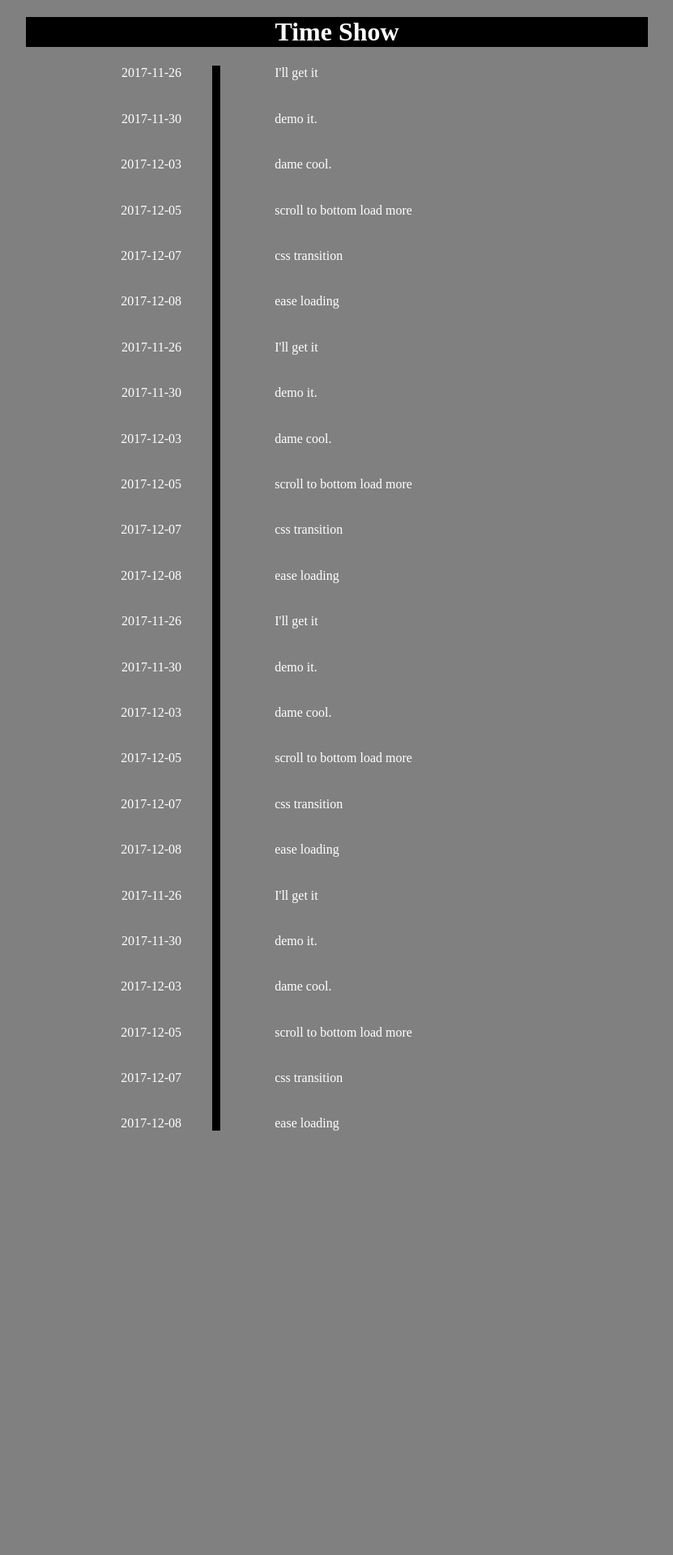
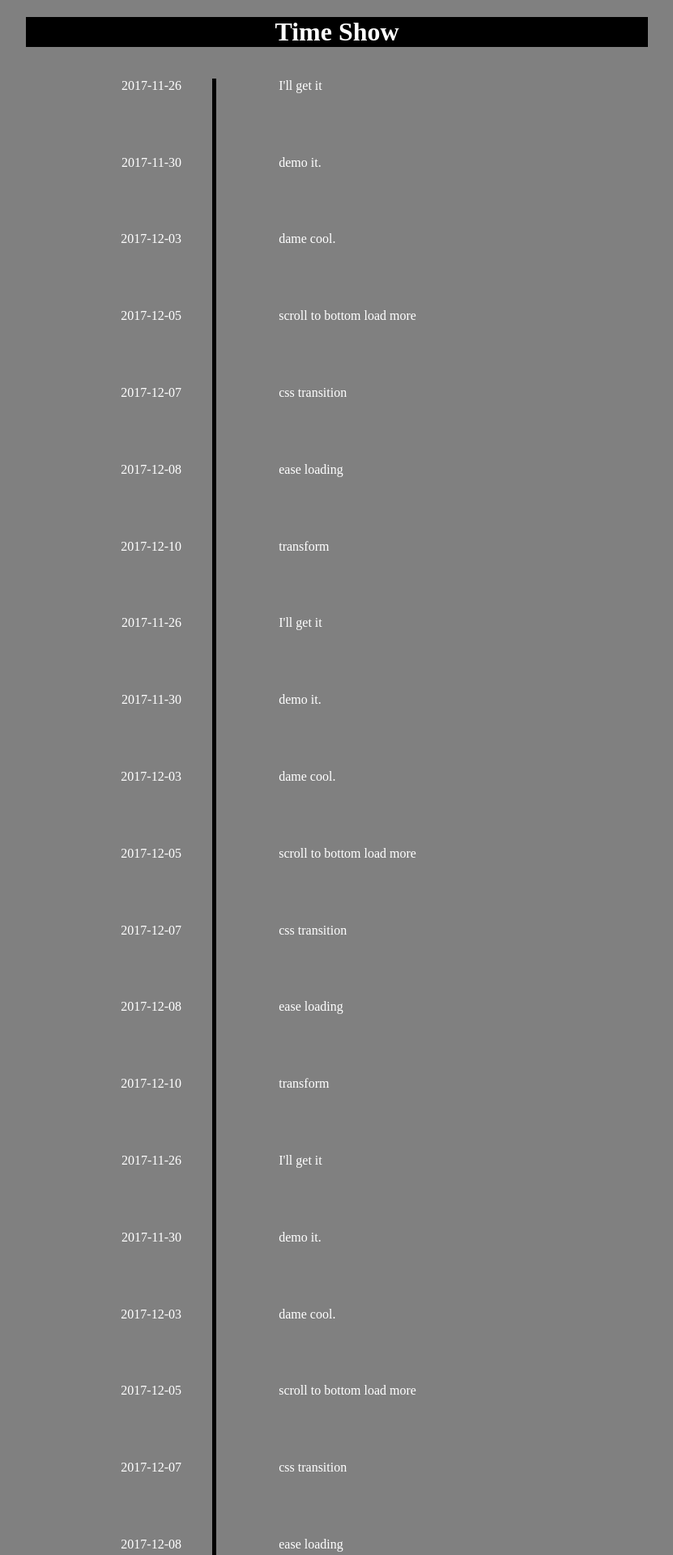
Before and after one commit to an9wer/an9wer.github.io, a Bottle app: page / in a window 1280 px wide. Shown: the top 1920 px of the page at 81% size, without its empty margins (224-1055 px from the left). Before the commit the page ends 1396 px from the top, so only its background shows below. Run offline with Bottle, Linux system fonts and the light colour scheme.

Commit message:
Use transform css to loading data

```diff
--- a/demo.py
+++ b/demo.py
@@ -19,7 +19,8 @@ def load():
             {"datetime": "2017-12-03", "mind": "dame cool."},
             {"datetime": "2017-12-05", "mind": "scroll to bottom load more"},
             {"datetime": "2017-12-07", "mind": "css transition"},
-            {"datetime": "2017-12-08", "mind": "ease loading"}
+            {"datetime": "2017-12-08", "mind": "ease loading"},
+            {"datetime": "2017-12-10", "mind": "transform"},
         ]
     }
 
--- a/static/time-show.css
+++ b/static/time-show.css
@@ -1,6 +1,7 @@
 @keyframes ease-loading {
     from {
         opacity: 0;
+        transform: translateY(50px);
     }
     to {
         opacity: 1;
@@ -13,7 +14,6 @@ html {
 }
 
 body {
-    height: 1000px;
     color: white;
     width: 60%;
     margin: 0 auto;
@@ -29,25 +29,8 @@ header h1 {
 }
 
 main {
+    margin-top: 5%;
     width: 100%;
-    //min-height: 100%;
-    position: relative;
-}
-
-main::before {
-    content: "";
-    width: 10px;
-    height: 100%;
-    background-color: black;
-    position: absolute;
-    left: 30%;
-    animation-name: ease-loading;
-    animation-duration: 2s;
-}
-
-article {
-    margin-top: 3%;
-    margin-bottom: 5%;
 }
 
 article::after {
@@ -58,18 +41,21 @@ article::after {
 
 article {
     animation-name: ease-loading;
-    animation-duration: 2s;
+    animation-duration: 3s;
 }
 
 .datetime {
-    padding: 0 5%;
     float: left;
-    width: 20%;
+    width: 25%;
+    padding-right: 5%;
     text-align: right;
 }
 
 .mind {
+    box-sizing: border-box;
+    border-left: 5px solid black;
+    width: 70%;
     padding: 0 10%;
+    padding-bottom: 10%;
     float: right;
-    width: 50%;
 }
```
